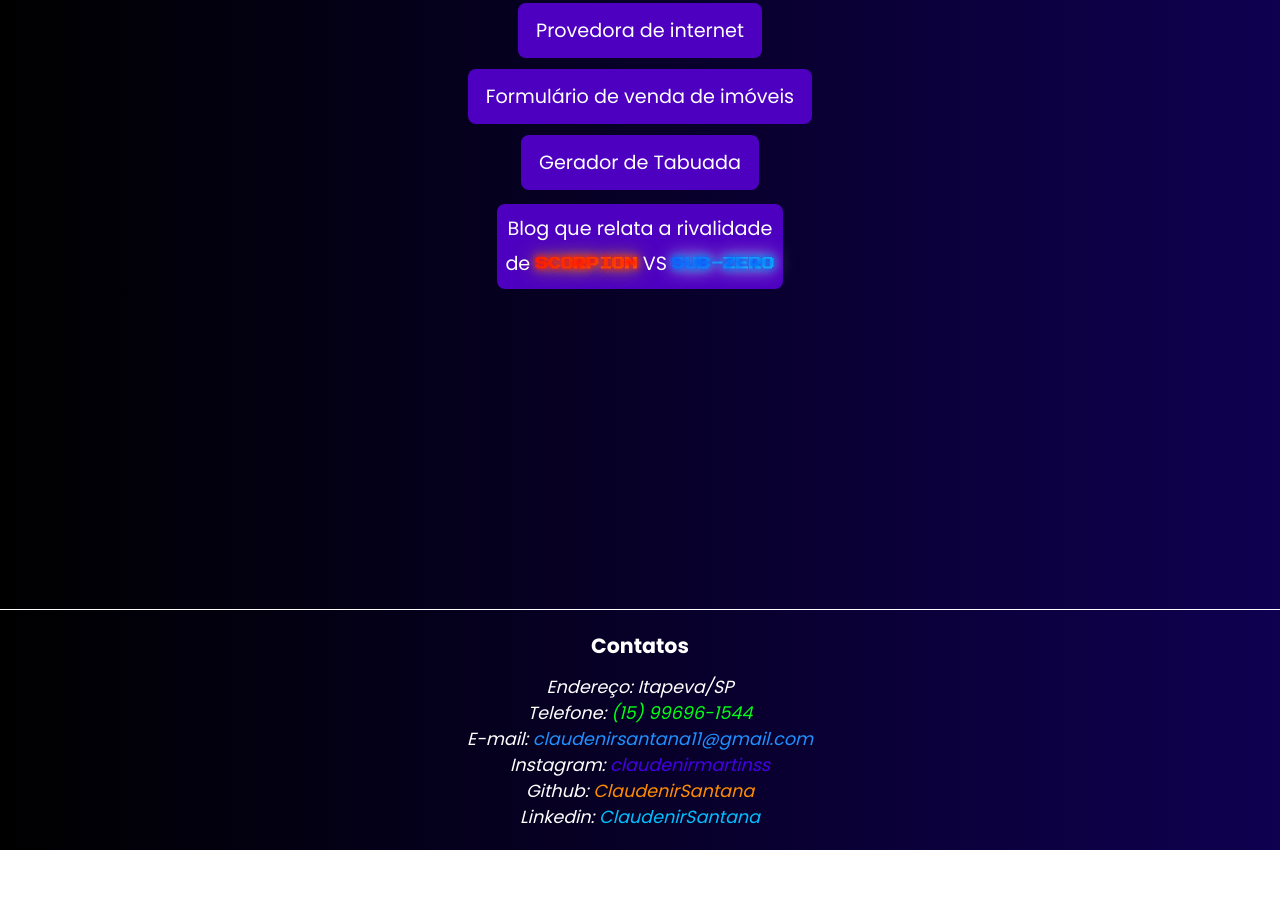
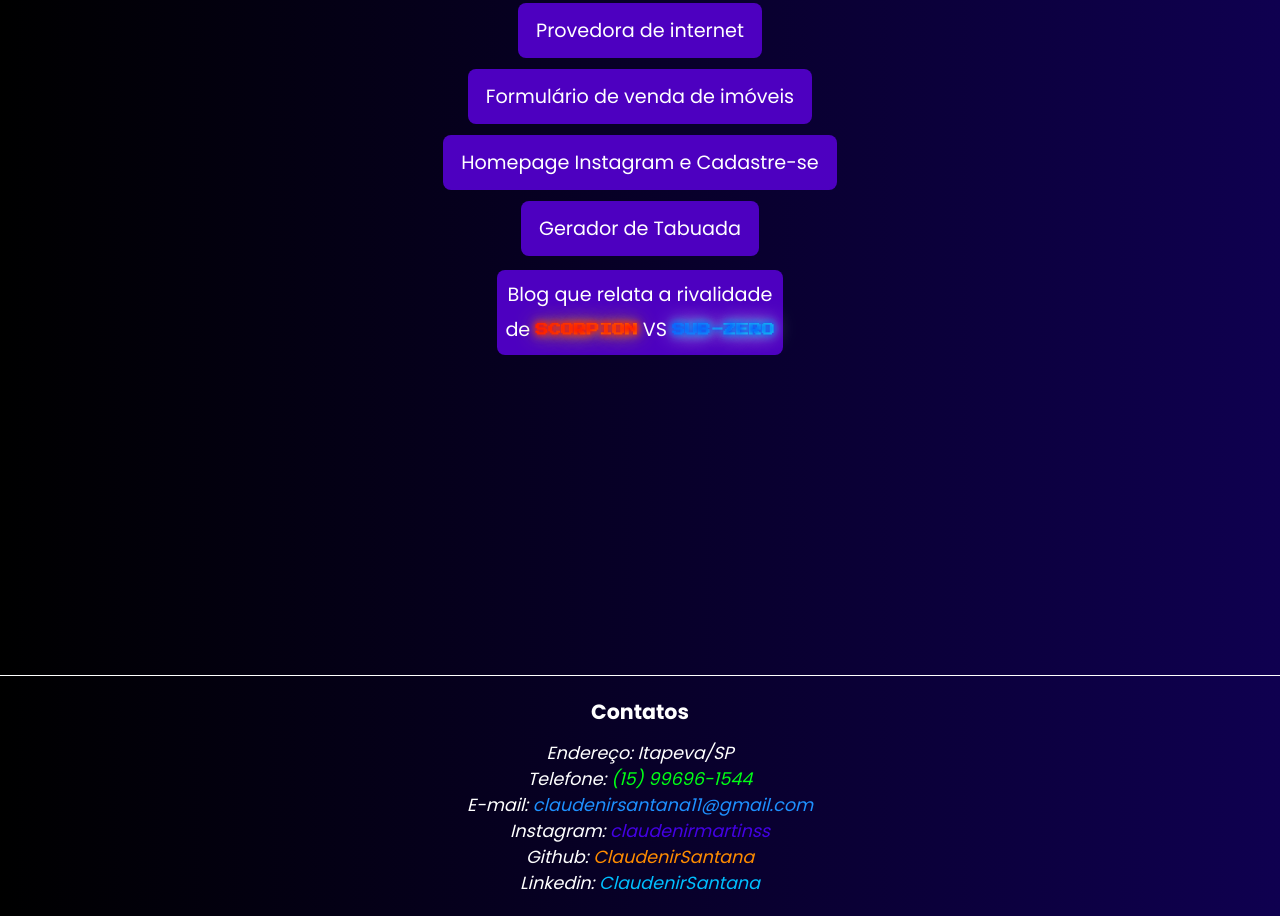
Before and after one commit to ClaudenirSantana/Portifolio, a plain HTML site: page index.html in a window 1280 px wide. Shown: the part 1235-2151 px from the top of the page. Before the commit the page ends 2085 px from the top, so only its background shows below. Drawn offline with Linux system fonts and the light colour scheme.

Commit message:
Alteração

```diff
--- a/index.html
+++ b/index.html
@@ -59,6 +59,9 @@
             <li><a href="https://claudenirsantana.github.io/Formulario/" target="_blank">Formulário de venda de
                 imóveis</a></li>
 
+            <li><a href="https://claudenirsantana.github.io/Home-instagram/" target="_blank">Homepage Instagram e
+                Cadastre-se</a></li>
+
             <li><a href="https://claudenirsantana.github.io/Tabuada/" target="_blank">Gerador de Tabuada</a></li>
 
             <li>
```
